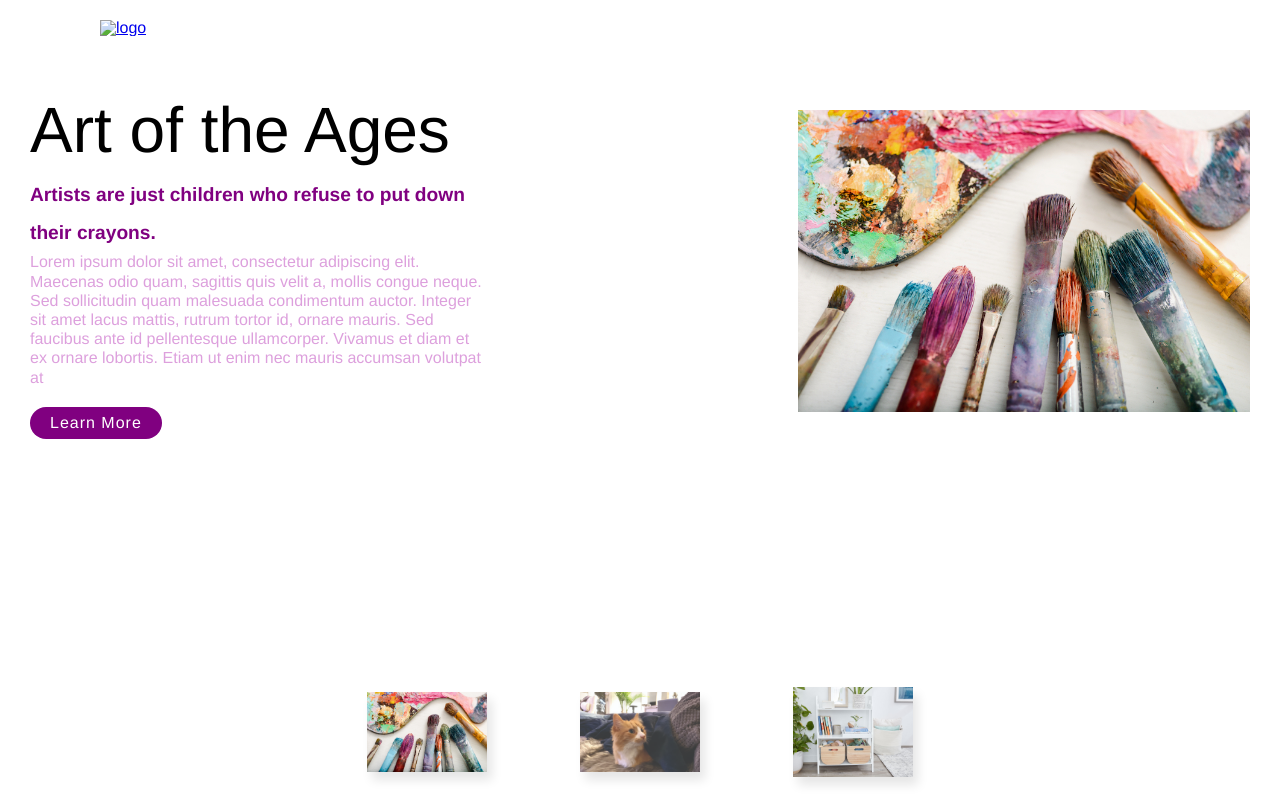
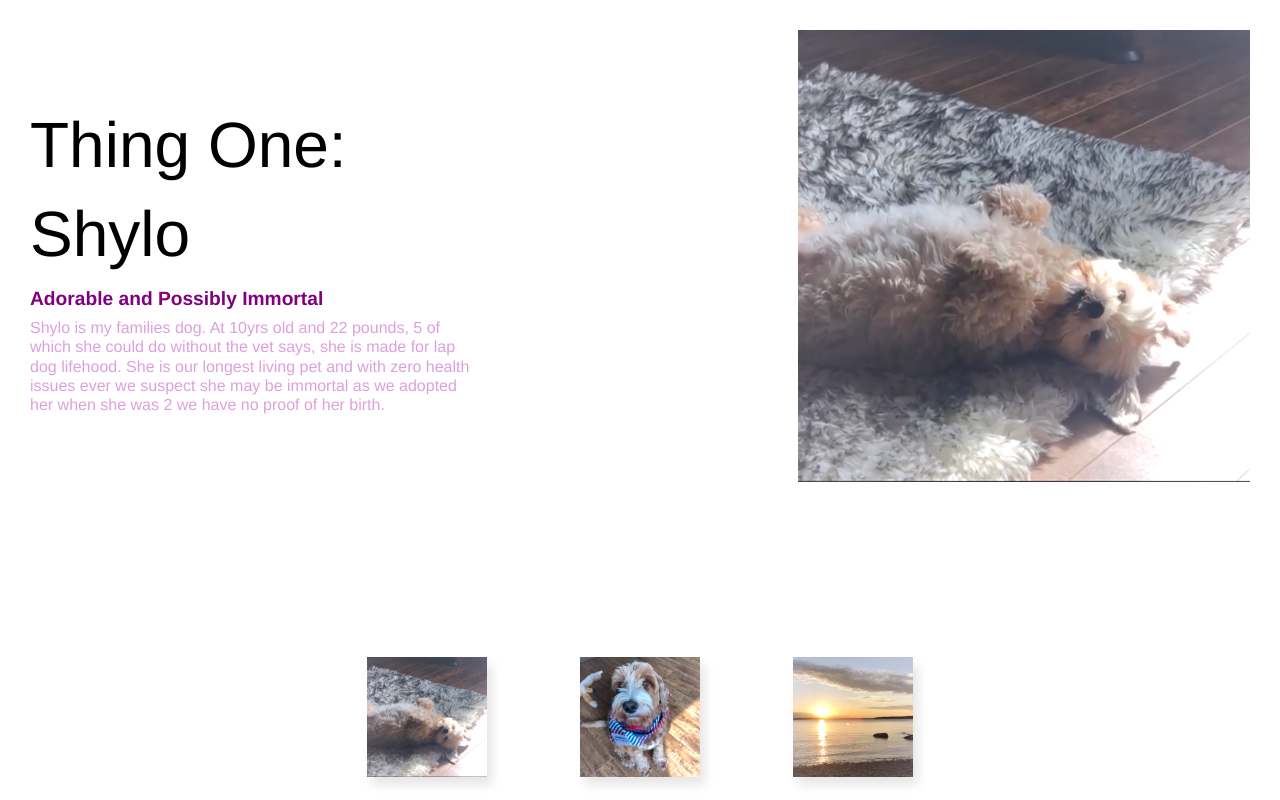
Before and after one commit to emmorga2007/Morgan_E_FavouriteThings, a website: page index.html in a window 1280 px wide. Drawn offline with Linux system fonts and the light colour scheme.

Commit message:
adding sass

```diff
--- a/data.json
+++ b/data.json
@@ -1,24 +1,21 @@
-{
 
-    "Art": {
-        "name":"Art of the Ages",
-        "heading":"Artists are just children who refuse to put down their crayons.",
-        "description":"Lorem ipsum dolor sit amet, consectetur adipiscing elit. Maecenas odio quam, sagittis quis velit a, mollis congue neque. Sed sollicitudin quam malesuada condimentum auctor. Integer sit amet lacus mattis, rutrum tortor id, ornare mauris. Sed faucibus ante id pellentesque ullamcorper. Vivamus et diam et ex ornare lobortis. Etiam ut enim nec mauris accumsan volutpat at",
-        "favpic":"art.jpg"
+  {
+    "Thing1": {
+        "name":"Thing One: Shylo",
+        "heading":"Adorable and Possibly Immortal",
+        "description":"Shylo is my families dog. At 10yrs old and 22 pounds, 5 of which she could do without the vet says, she is made for lap dog lifehood. She is our longest living pet and with zero health issues ever we suspect she may be immortal as we adopted her when she was 2 we have no proof of her birth. ",
+        "favpic":"shylo.png"
     },
-
-    "Rex the Cat": {
-        "name":"Rex the Cat",
-        "heading":"Who needs a feather duster when you have a tail like this",
-        "description":"Lorem ipsum dolor sit amet, consectetur adipiscing elit. Maecenas odio quam, sagittis quis velit a, mollis congue neque. Sed sollicitudin quam malesuada condimentum auctor. Integer sit amet lacus mattis, rutrum tortor id, ornare mauris. Sed faucibus ante id pellentesque ullamcorper. Vivamus et diam et ex ornare lobortis. Etiam ut enim nec mauris accumsan volutpat at",
-        "favpic":"rex.jpg"
+    "Thing2": {
+        "name":"Thing Two: Millie",
+        "heading":"Chicken in Dogs Clothing",
+        "description":"Millie is the most recent addition to the household and little sister to shylo. She's a miniture labradoodle and has about 5 brain cells which do not work all at once. Deathly affraid of the rabbit that lives under the back porch she demands to be escorted to the backyard for her nightly constitution no matter the weather or hour. She is unfortunately afraid of most things, including everytime her tail hits something that makes a noise.",
+        "favpic":"millie.png"
     },
-
-    "Organization": {
-        "name":"Organization Nation",
-        "heading":"Organized people are just to lazy to look for things",
-        "description":"Lorem ipsum dolor sit amet, consectetur adipiscing elit. Maecenas odio quam, sagittis quis velit a, mollis congue neque. Sed sollicitudin quam malesuada condimentum auctor. Integer sit amet lacus mattis, rutrum tortor id, ornare mauris. Sed faucibus ante id pellentesque ullamcorper. Vivamus et diam et ex ornare lobortis. Etiam ut enim nec mauris accumsan volutpat at",
-        "favpic":"organization.jpg"
+    "Thing3": {
+        "name":"Thing Three: Beach Sunset",
+        "heading":"Like the Beach, Don't Like People",
+        "description":"During the day beaches may be hot and overcrowded, but if you come after dinner and don't mind driving at night then beach sunset hour is for you. After a long day of warming under the sun the water is a lovely luke-warm, mother poured, bath tempeture. Splash about in peace without the covid riddled crowds and enjoy a slow-mo light show in the sky as it sets.",
+        "favpic":"beach.png"
     }
-
   }
--- a/index.html
+++ b/index.html
@@ -6,26 +6,21 @@
     <meta name="viewport" content="width=device-width, initial-scale=1.0">
     <!-- link your css file as normal-->
     <link rel="stylesheet" href="css/main.css">
-    <title>Natasha's Favorite Things!</title>
+    <title>Emily's Fav Things</title>
 </head>
 <body>
     <div class="siteContainer">
         <div class="circle"></div>
 
-        <h1 class="hidden">Natasha's Favorite Things!</h1>
-
-        <header class="header"> <!--Header Starts-->
-            <a href="#"> <img src="images/logo.png" alt="logo" class="logo"></a>
-        </header><!--Header Ends-->
+        <h1 class="hidden">Emilys' Three Favourite Things</h1>
 
         <section id="favThings">
             <div id="favThingsText">
-                <h2 class="fav_name">slug</h2>
-                <h3 class="fav_heading">slug</h3>
+                <h2 class="fav_name">placeholder</h2>
+                <h3 class="fav_heading">placeholder</h3>
                 <p class="fav_description">
-                    slug
+                    placeholder
                 </p>
-                <a href="#" class="button">Learn More</a>
             </div>
             <div>
                 <img class="img" src="" alt="">
--- a/sass/modules/_landing.scss
+++ b/sass/modules/_landing.scss
@@ -1,4 +1,3 @@
-//this is how the file should be syntaxed - make sure the naming convention starts with an underscore (_)
 
 #favThingsButtons {
     position: absolute;
```
Also changed, not shown: dist/art.jpg (deleted), dist/organization.jpg (deleted), dist/rex.jpg (deleted), dist/sports.jpg (deleted), images/art.jpg (deleted), images/beach.png (added), images/millie.png (added), images/organization.jpg (deleted), images/rex.jpg (deleted), images/shylo.png (added), 2 other files.
